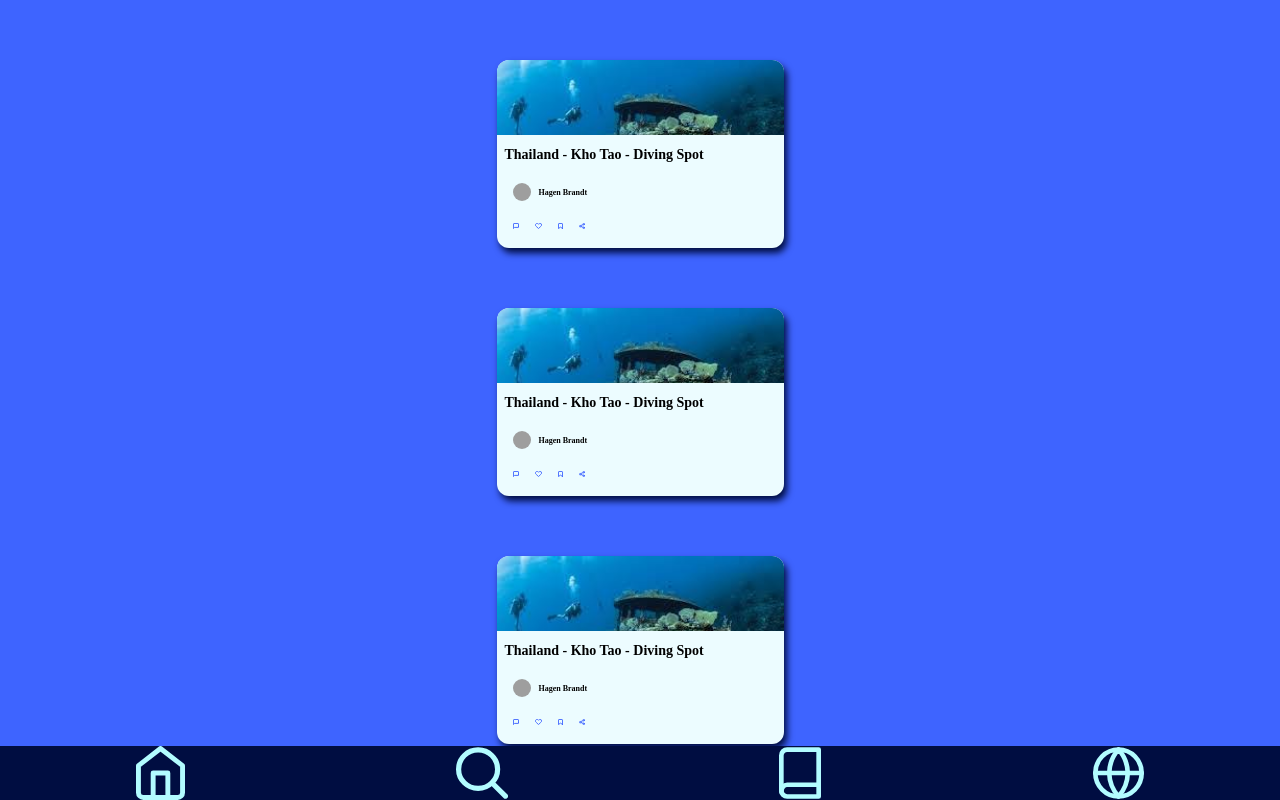
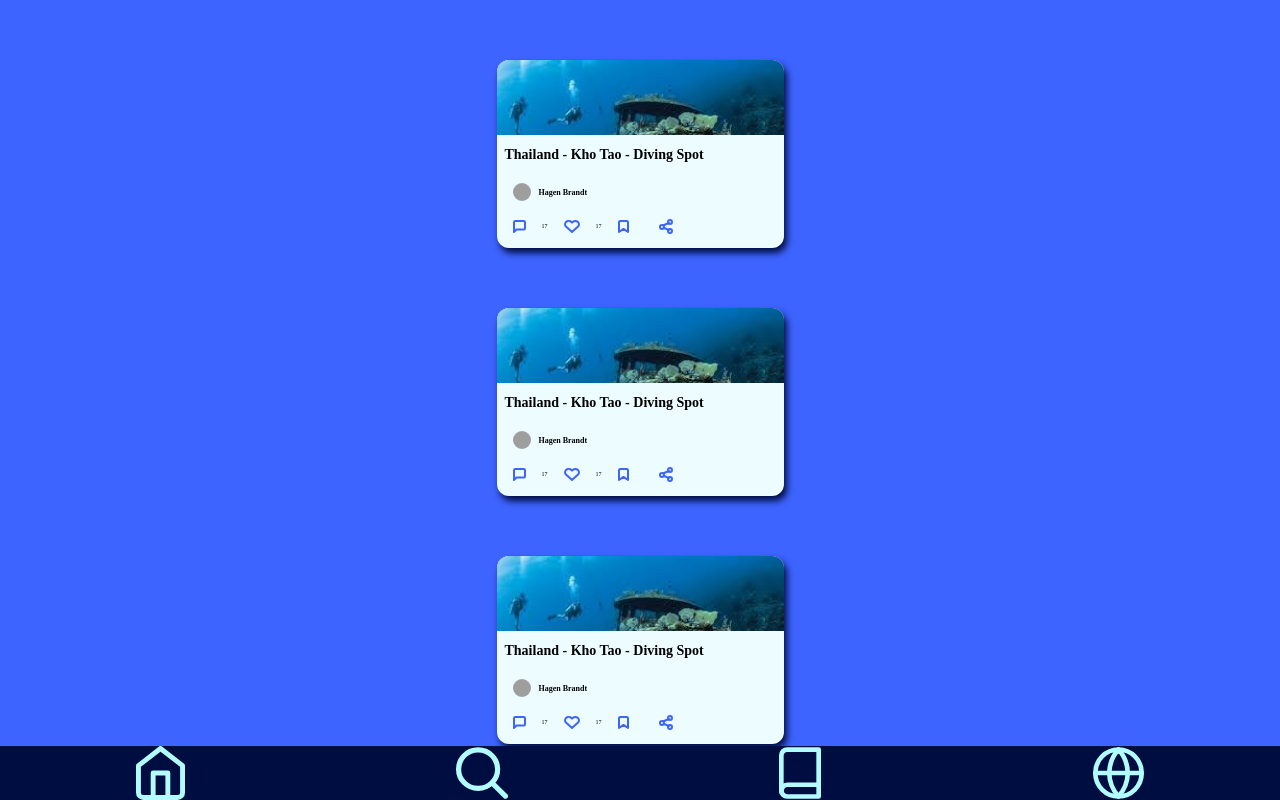
Before and after one commit to hagenbrandt/the-dive-book, a React (Create React App) app: page / in a window 1280 px wide. Built offline with nearby package versions, Linux system fonts and the light colour scheme; grey boxes are pictures that could not be loaded.

Commit message:
Add numbers to icons

```diff
--- a/src/DiveLog.js
+++ b/src/DiveLog.js
@@ -1,5 +1,4 @@
 import React from 'react'
-import logCard from './img/card.svg'
 import styled from 'styled-components'
 import img from './img/app_pg_one_bg.svg'
 import exampleImg from './img/diving_example.jpg'
@@ -27,7 +26,9 @@ export default function DiveLogs() {
       </div>
       <div className="dive__log__icon">
         <img src={bubble} alt="bubble" />
+        <p className="dive__log__icon__counter">17</p>
         <img src={heart} alt="heart" />
+        <p className="dive__log__icon__counter">17</p>
         <img src={mark} alt="mark" />
         <img src={connect} alt="connect" />
       </div>
@@ -89,5 +90,15 @@ const DiveLog = styled.div`
     width: auto;
     gap: 16px;
     margin: 12px 16px;
+    align-items: center;
+    justify-content: flex-start;
+
+    img:last-child {
+      margin-left: 14px;
+    }
+  }
+
+  .dive__log__icon__counter {
+    font-size: 6px;
   }
 `
```
